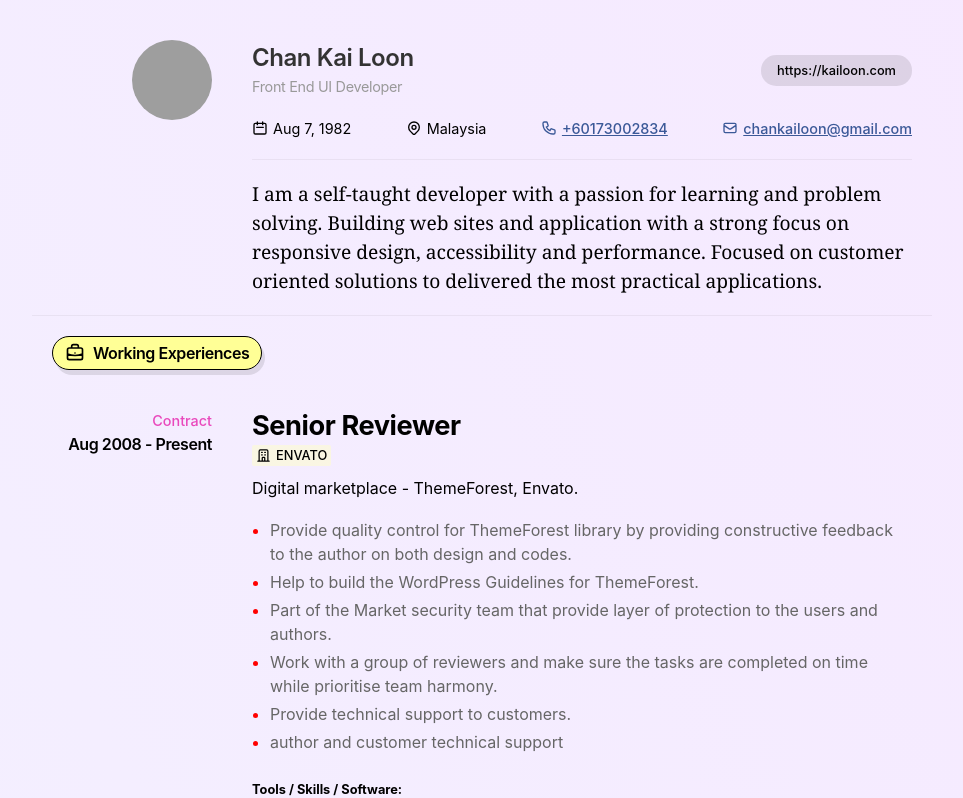
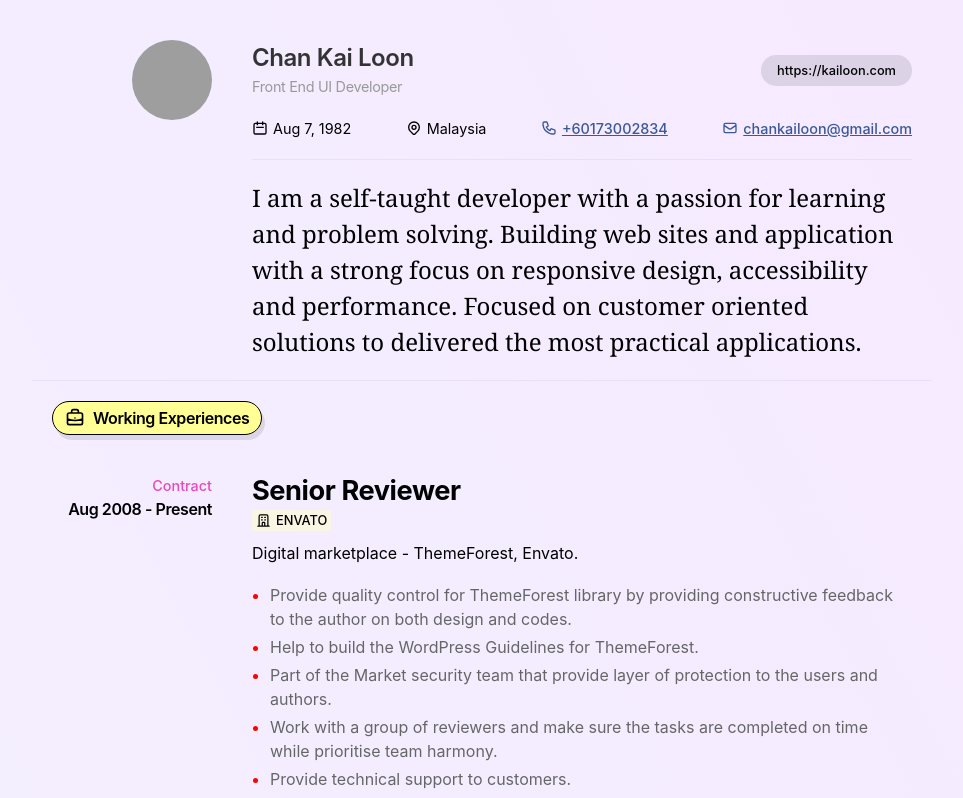
Before and after one commit to kailoon/react-resume, a React (Vite) app: page / in a window 1280 px wide. Shown: the top 798 px of the page, without its empty margins (158-1121 px from the left). Built offline with nearby package versions, Linux system fonts and the light colour scheme; grey boxes are pictures that could not be loaded.

Commit message:
increase bio font size

```diff
--- a/src/components/Header.module.scss
+++ b/src/components/Header.module.scss
@@ -74,7 +74,10 @@
 		border-top: 1px solid rgba(0, 0, 0, 0.05);
 	}
 	.about {
-		font-size: 1.2rem;
+		font-size: 1.3rem;
+		@media screen and (min-width: 768px) {
+			font-size: 1.5rem;
+		}
 		font-family: Georgia, 'Times New Roman', Times, serif;
 	}
 }
```
